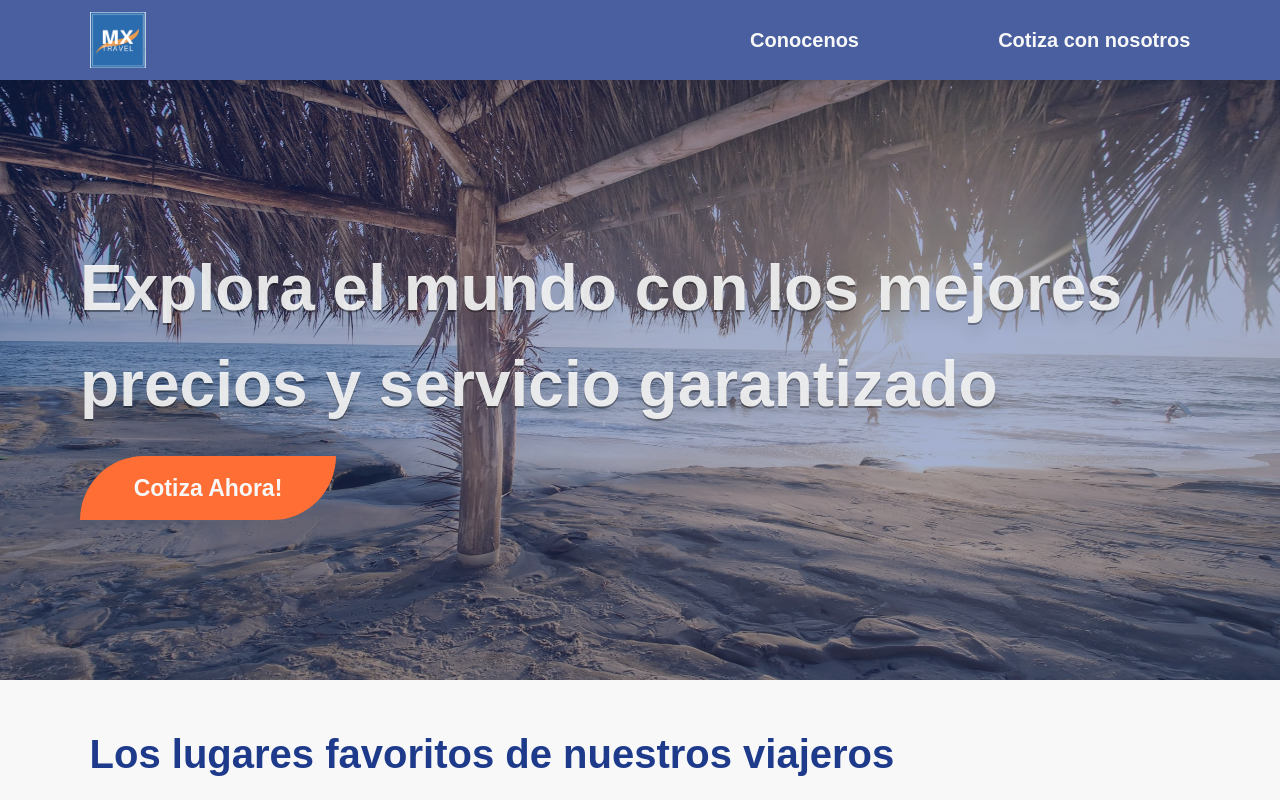
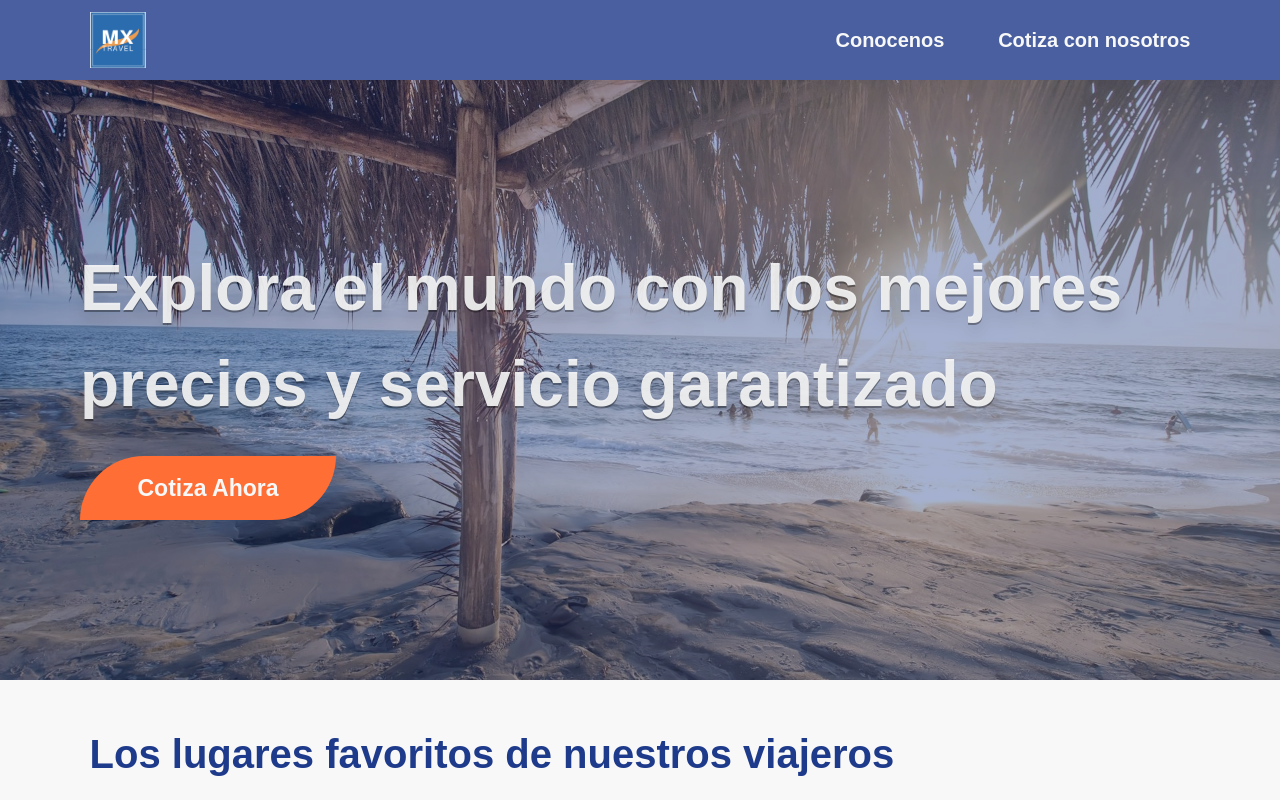
Before and after one commit to vane0912/MxTravel, a Vue app: page / in a window 1280 px wide. Built offline with nearby package versions, Linux system fonts and the light colour scheme; the HTML template or start-up script is replaced by a standard one.

Commit message:
image sizing

```diff
--- a/src/App.vue
+++ b/src/App.vue
@@ -5,12 +5,12 @@
           <img class="w-14 h-14" src="./assets/MxTravel.png" alt="">
         </router-link>
       </div>
-      <div class="flex w-2/5 justify-between">
-        <router-link class="col-start-8" to="#">
+      <div class="flex w-2/6 justify-between">
+        <router-link class="mx-3" to="#">
           <h3 class="text-agency-white">Conocenos</h3>
         </router-link>
-        <router-link class="col-start-10 col-end-13 " to="#">
-          <h3 class="text-agency-white">Cotiza con nosotros</h3>
+        <router-link  to="#">
+          <h3 class="text-agency-white text-center">Cotiza con nosotros</h3>
         </router-link>
       </div>
   </nav>
--- a/src/components/ChooseUs.vue
+++ b/src/components/ChooseUs.vue
@@ -1,5 +1,5 @@
 <template>
-    <div class="flex justify-between items-center h-fit w-full">
+    <div class="flex justify-between items-center h-fit px-14 w-full">
         <img class="w-our_services h-our_services mr-7" :src="icon" alt="">
         <div>
             <h3 class="text-agency-blue mb-3">{{ title_txt }}</h3>
--- a/src/components/MostPopular.vue
+++ b/src/components/MostPopular.vue
@@ -3,7 +3,9 @@
     @mouseover="hovering_state = true"
     @mouseout="hovering_state = false"
     class="w-full relative rounded-2xl drop-shadow-custom cursor-pointer">
-        <img class="w-full h-96 rounded-2xl" :src="img_src" alt="">
+        <div class="w-full h-96">
+            <img class="object-cover h-full rounded-2xl" :src="img_src" alt="">
+        </div>
         <div
         class="w-full bg-agency-blue/70 h-fit absolute flex justify-center flex-col bottom-0 rounded-b-2xl py-4 px-5">
             <div class="flex items-center">
--- a/src/views/HomeView.vue
+++ b/src/views/HomeView.vue
@@ -3,11 +3,11 @@
     <div class="absolute left-0 w-full px-20 py-14 flex items-center h-full bg-agency-blue/40 z-10" >
     <div class="w-full">
       <h1 class="text-agency-white/90 drop-shadow-custom mb-6">Explora el mundo con los mejores precios y servicio garantizado</h1>
-      <BtnGeneral btnTxt="Cotiza Ahora!"/>
+      <BtnGeneral btnTxt="Cotiza Ahora"/>
     </div>
     </div>
     <div class="absolute left-0 w-full h-full">
-      <img class="w-full h-full" src="../assets/bg-homepage.png" alt="">
+      <img class="object-cover h-full w-full" src="../assets/bg-homepage.png" alt="">
     </div>
   </div>
   <div class="grid-cols-12 grid w-full h-fit my-11 gap-x-8 gap-y-4 px-padding-grid">
@@ -70,12 +70,12 @@
     />
     <h2 class="text-agency-blue col-span-12 w-full my-10">¿Por qué elegirnos?</h2>
     <div class="col-span-12 flex justify-between">
-      <div class="w-5/12 shrink-0 mr-20">
+      <div class="w-5/12 z-10 ">
         <img
-        class="rounded-4xl shrink-0 object-fill h-full"
+        class="rounded-4xl h-full object-cover object-center"
         src="../assets/homepage_why_choose_us.png">
       </div>
-      <div class="h-7/12">
+      <div class="w-7/12">
         <ChooseUs
           :icon="experience"
           class="mb-8"
```
